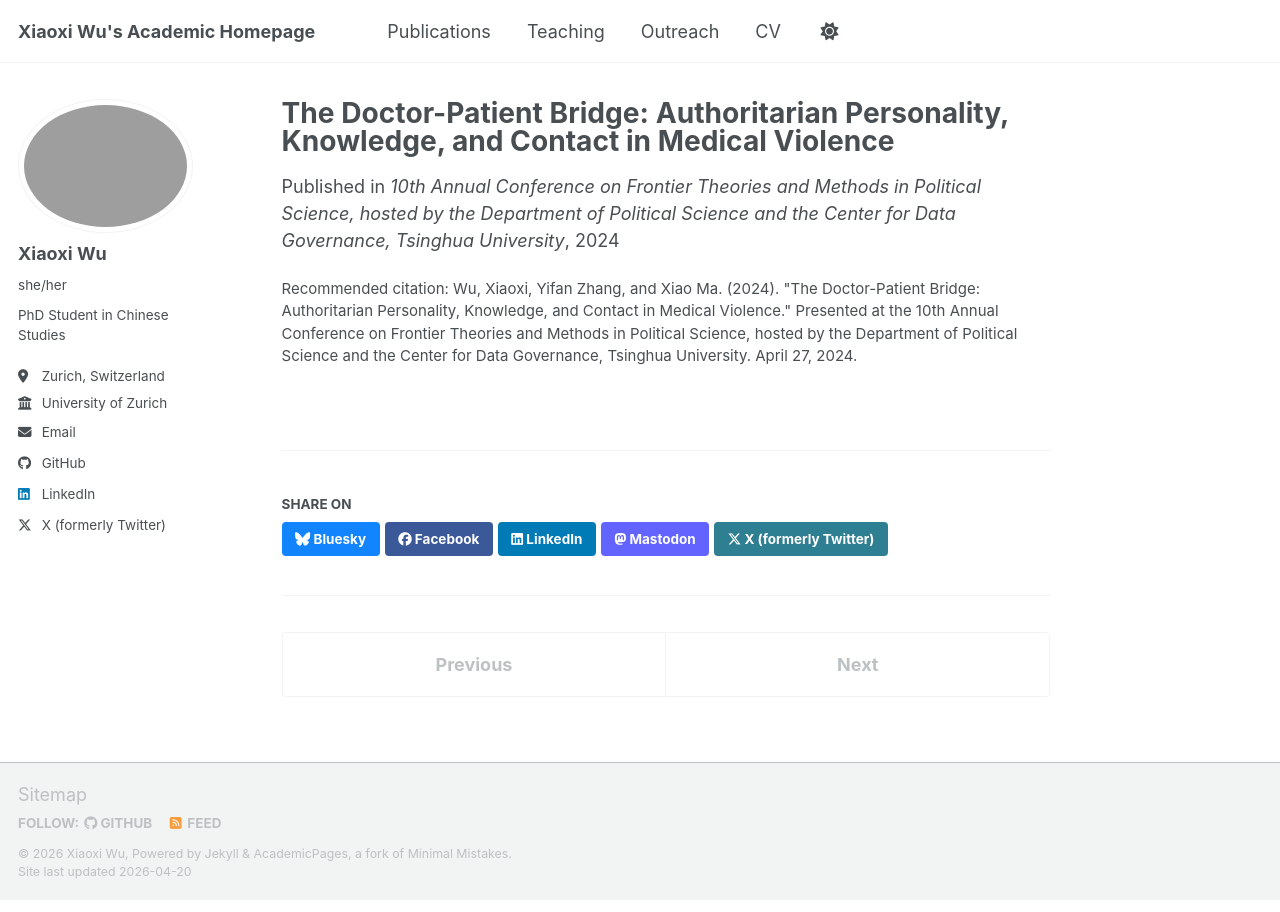
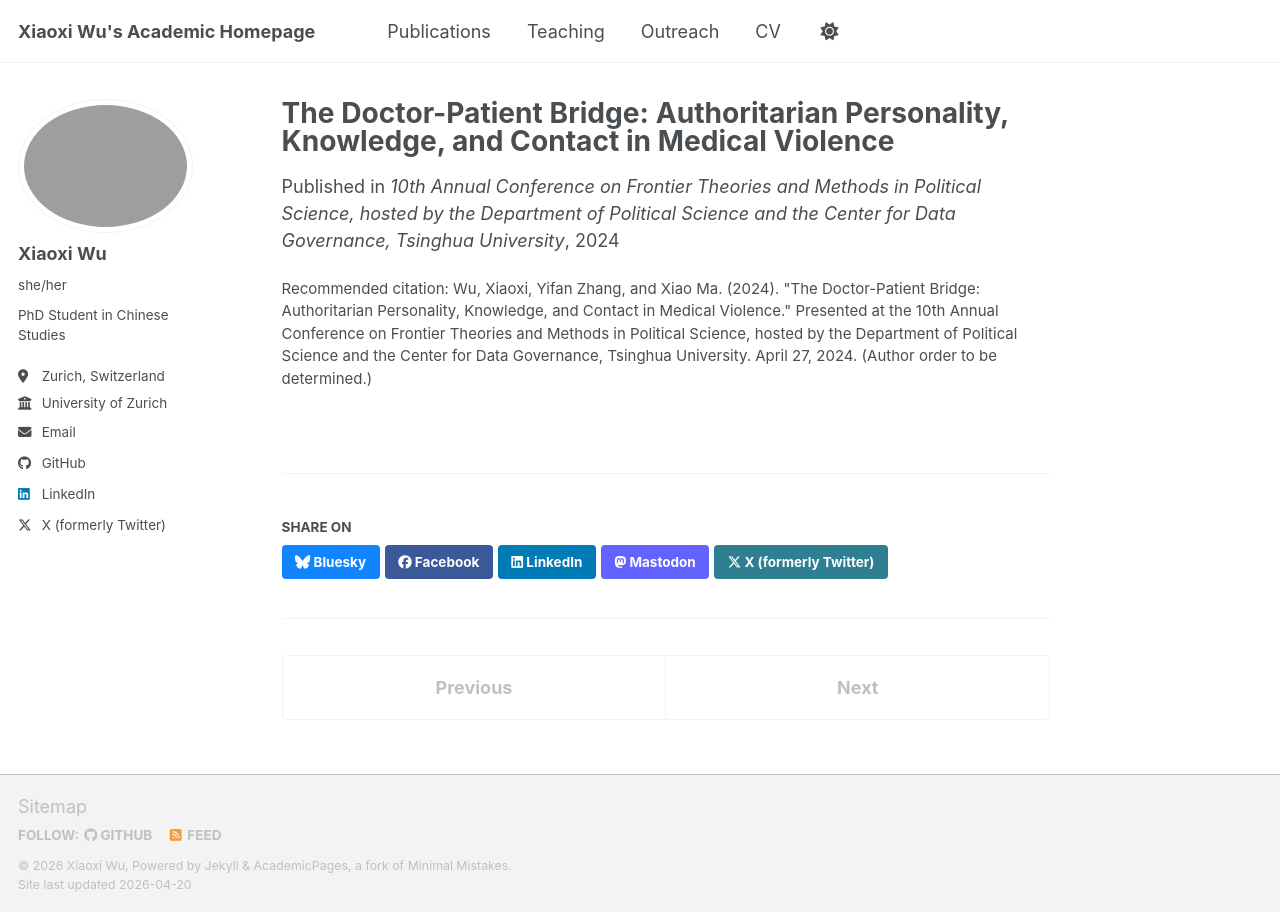
Before and after one commit to wuxiaoxi-xx/wuxiaoxi-xx.github.io, a Jekyll site: the page built from _publications/2024-04-27-doctor-patient-bridge.md, in a window 1280 px wide. Built offline with Jekyll 4.4.1, drawn with Linux system fonts in a browser that asks for light colours; a script bundle is joined from its source files by our own code; library files that are not in the unit come from our copies.

Commit message:
Update 2024-04-27-doctor-patient-bridge.md

```diff
--- a/_publications/2024-04-27-doctor-patient-bridge.md
+++ b/_publications/2024-04-27-doctor-patient-bridge.md
@@ -6,5 +6,5 @@
 date: 2024-04-27
 venue: '10th Annual Conference on Frontier Theories and Methods in Political Science, hosted by the Department of Political Science and the Center for Data Governance, Tsinghua University'
 authors: "Xiaoxi Wu, Yifan Zhang, and Xiao Ma"
-citation: 'Wu, Xiaoxi, Yifan Zhang, and Xiao Ma. (2024). "The Doctor-Patient Bridge: Authoritarian Personality, Knowledge, and Contact in Medical Violence." Presented at the 10th Annual Conference on Frontier Theories and Methods in Political Science, hosted by the Department of Political Science and the Center for Data Governance, Tsinghua University. April 27, 2024.'
+citation: 'Wu, Xiaoxi, Yifan Zhang, and Xiao Ma. (2024). "The Doctor-Patient Bridge: Authoritarian Personality, Knowledge, and Contact in Medical Violence." Presented at the 10th Annual Conference on Frontier Theories and Methods in Political Science, hosted by the Department of Political Science and the Center for Data Governance, Tsinghua University. April 27, 2024. (Author order to be determined.)'
 ---
```
